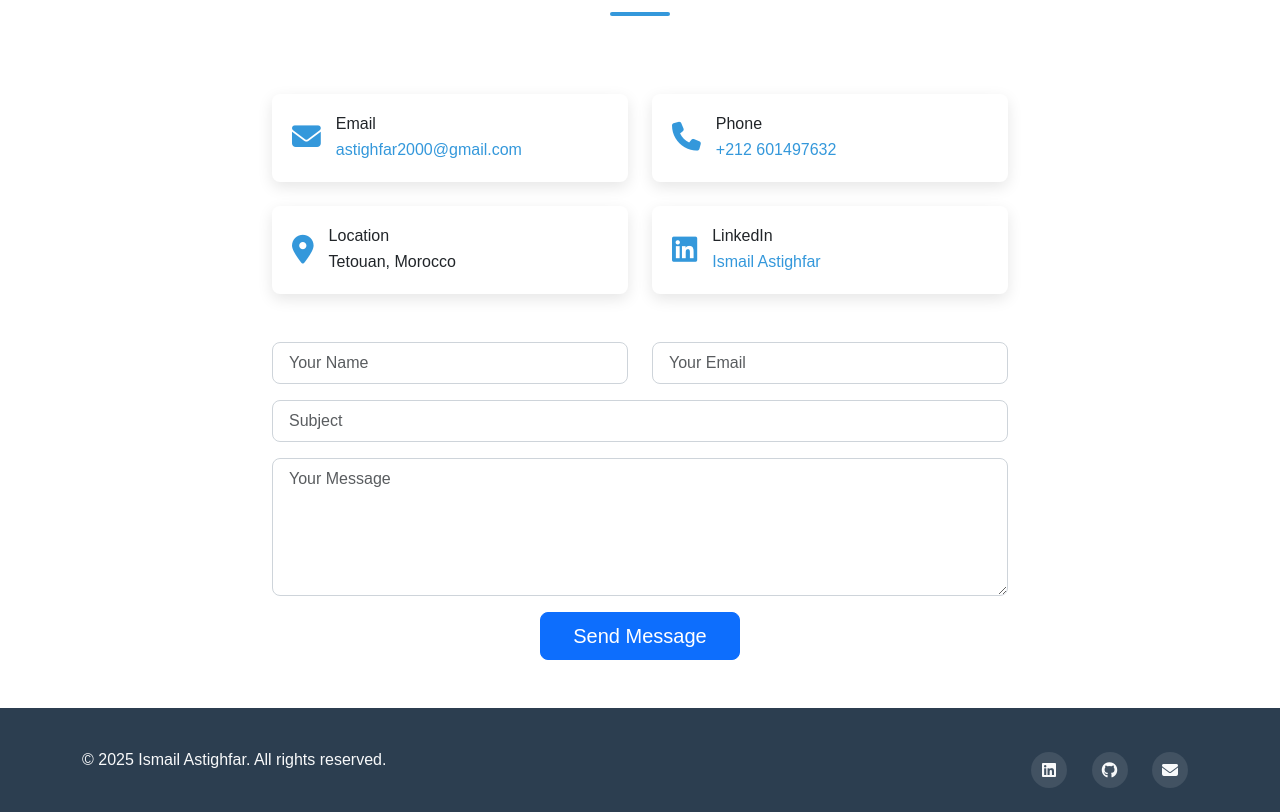
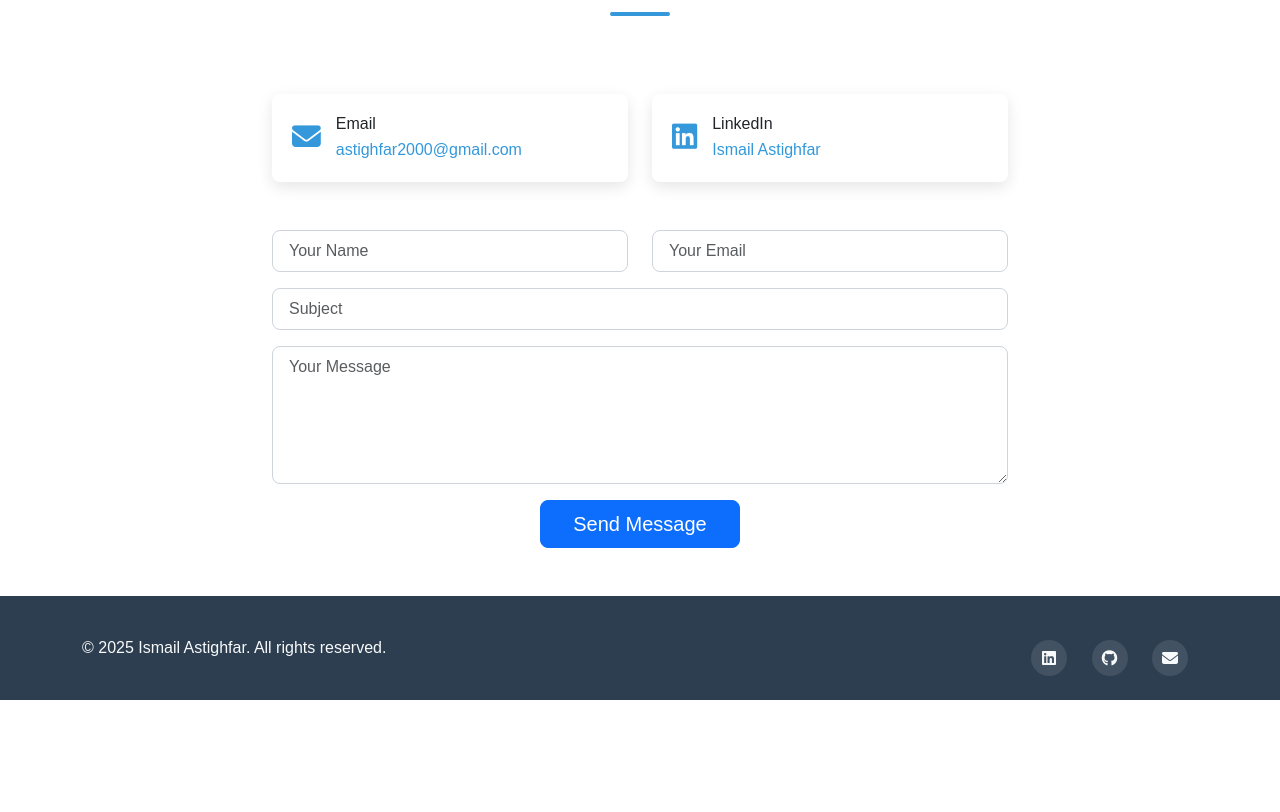
Before and after one commit to ismailastighfar/Portfolio, a plain HTML site: page index.html in a window 1280 px wide. Shown: the part 5892-6704 px from the top of the page. After the commit the page ends 6592 px from the top, so only its background shows below. Drawn offline with nearby package versions, Linux system fonts and the light colour scheme.

```diff
--- a/index.html
+++ b/index.html
@@ -527,28 +527,6 @@
                         <div class="col-md-6 mb-4">
                             <div class="contact-info">
                                 <div class="contact-icon">
-                                    <i class="fas fa-phone"></i>
-                                </div>
-                                <div class="contact-details">
-                                    <h5>Phone</h5>
-                                    <p><a href="tel:+212601497632">+212 601497632</a></p>
-                                </div>
-                            </div>
-                        </div>
-                        <div class="col-md-6 mb-4">
-                            <div class="contact-info">
-                                <div class="contact-icon">
-                                    <i class="fas fa-map-marker-alt"></i>
-                                </div>
-                                <div class="contact-details">
-                                    <h5>Location</h5>
-                                    <p>Tetouan, Morocco</p>
-                                </div>
-                            </div>
-                        </div>
-                        <div class="col-md-6 mb-4">
-                            <div class="contact-info">
-                                <div class="contact-icon">
                                     <i class="fab fa-linkedin"></i>
                                 </div>
                                 <div class="contact-details">
```
Also changed, not shown: 2 other files.
